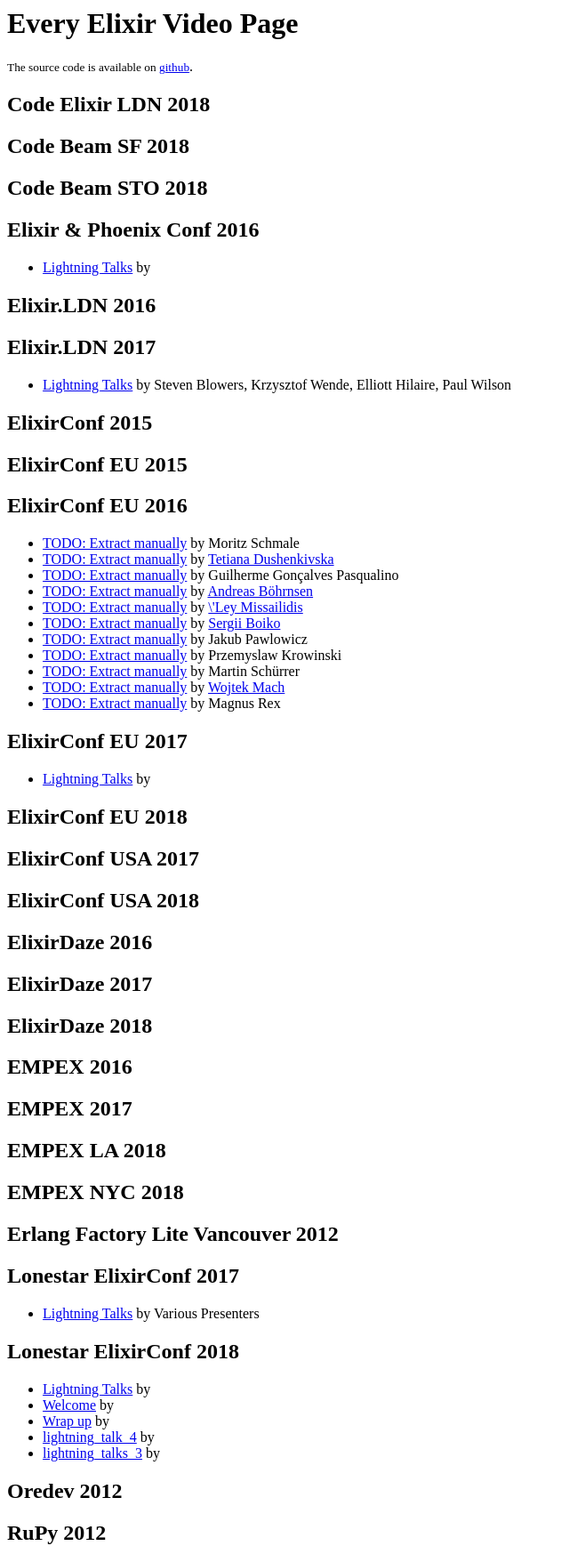
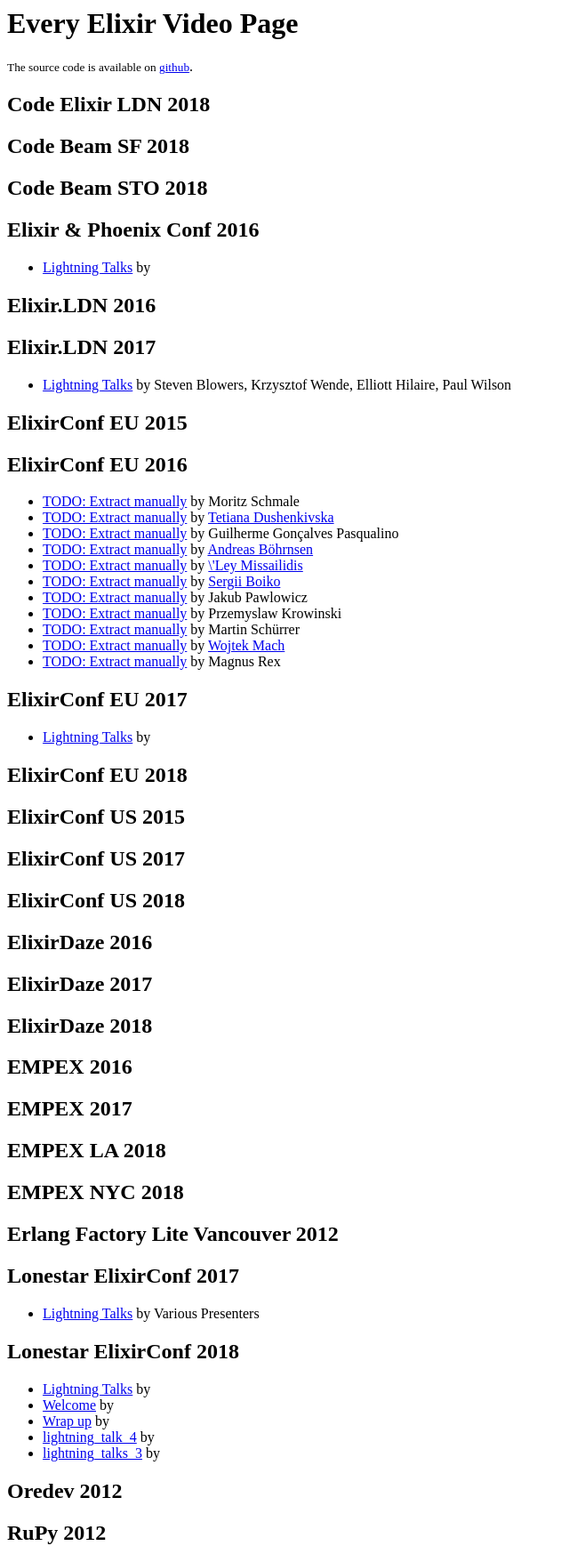
Before and after one commit to gmile/everyelixirvideo.page, a Jekyll site: the page built from not_processed.html, in a window 1280 px wide. Shown: the whole page at 89% size, without its empty margins (0-640 px from the left). Built offline with Jekyll 4.4.1, drawn with Linux system fonts in a browser that asks for light colours; nearby versions of some CDN libraries.

Commit message:
USA -> US

```diff
--- a/_data/conferences.yaml
+++ b/_data/conferences.yaml
@@ -11,8 +11,6 @@
   title: Elixir.LDN 2016
 - id: elixir_ldn_2017
   title: Elixir.LDN 2017
-- id: elixirconf_2015
-  title: ElixirConf 2015
 - id: elixirconf_eu_2015
   title: ElixirConf EU 2015
 - id: elixirconf_eu_2016
@@ -21,10 +19,12 @@
   title: ElixirConf EU 2017
 - id: elixirconf_eu_2018
   title: ElixirConf EU 2018
-- id: elixirconf_usa_2017
-  title: ElixirConf USA 2017
-- id: elixirconf_usa_2018
-  title: ElixirConf USA 2018
+- id: elixirconf_us_2015
+  title: ElixirConf US 2015
+- id: elixirconf_us_2017
+  title: ElixirConf US 2017
+- id: elixirconf_us_2018
+  title: ElixirConf US 2018
 - id: elixirdaze_2016
   title: ElixirDaze 2016
 - id: elixirdaze_2017
```
Also changed, not shown: _data/elixirconf_us_2015.yaml (renamed from _data/elixirconf_2015.yaml), _data/elixirconf_us_2017.yaml (renamed from _data/elixirconf_usa_2017.yaml), _data/elixirconf_us_2018.yaml (renamed from _data/elixirconf_usa_2018.yaml).
